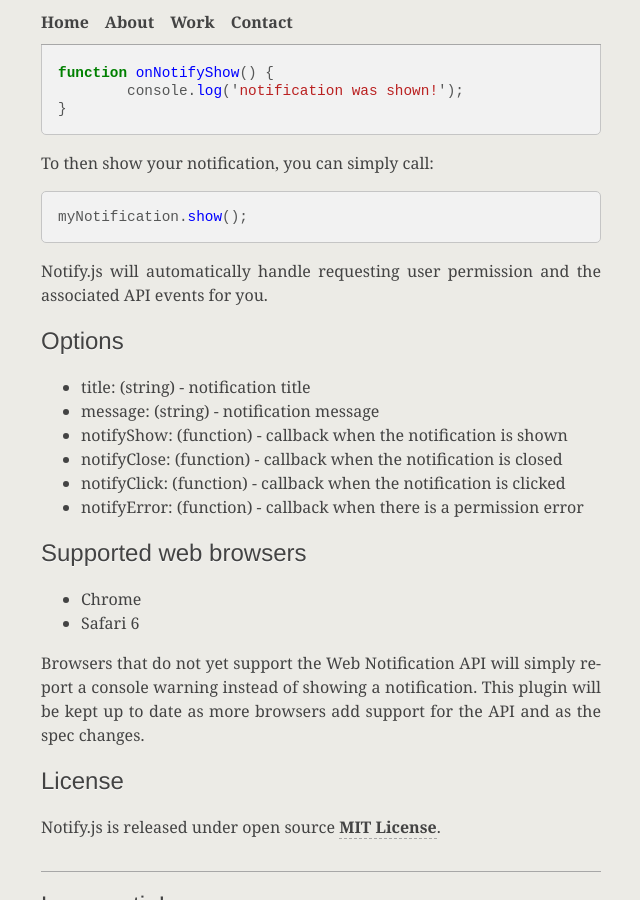
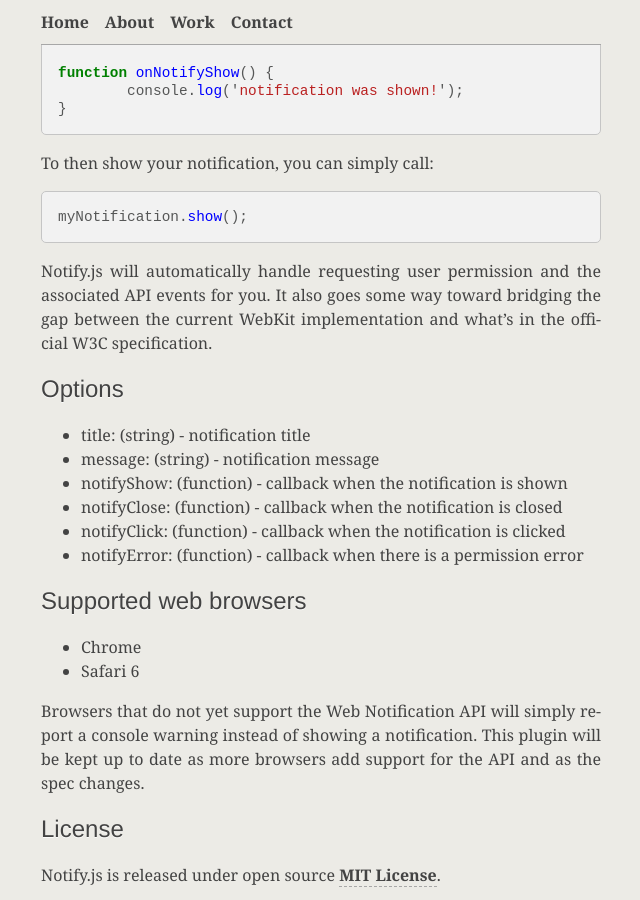
Before and after one commit to alexgibson/alxgbsn.co.uk, a Jekyll site: the page built from _posts/2013-02-18-notify-js-a-handy-wrapper-for-the-web-notifications-api.md, in a window 1280 px wide and 900 px high, scrolled down 946 px. Shown: the whole window, without its empty margins (319-959 px from the left). Built offline with Jekyll 4.4.1, drawn with Linux system fonts in a browser that asks for light colours; Markdown is read by kramdown in place of the engine named in the settings; comment, search, counter and statistics services are not loaded.

Commit message:
Update notify.js post

```diff
--- a/_posts/2013-02-18-notify-js-a-handy-wrapper-for-the-web-notifications-api.md
+++ b/_posts/2013-02-18-notify-js-a-handy-wrapper-for-the-web-notifications-api.md
@@ -47,7 +47,7 @@ To then show your notification, you can simply call:
 myNotification.show();
 {% endhighlight %}
 
-Notify.js will automatically handle requesting user permission and the associated API events for you.
+Notify.js will automatically handle requesting user permission and the associated API events for you. It also goes some way toward bridging the gap between the current WebKit implementation and what's in the official W3C specification.
 
 Options
 -------
```
Also changed, not shown: 3 other files.
